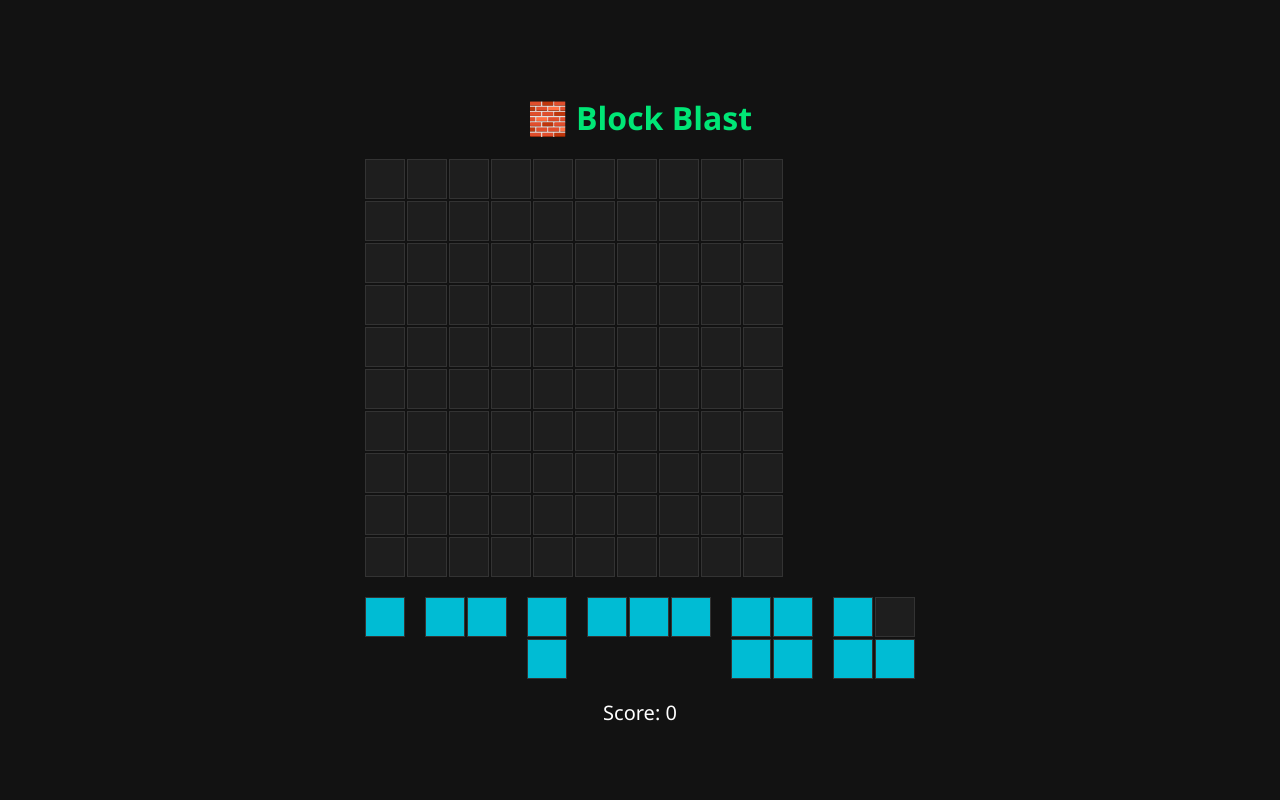
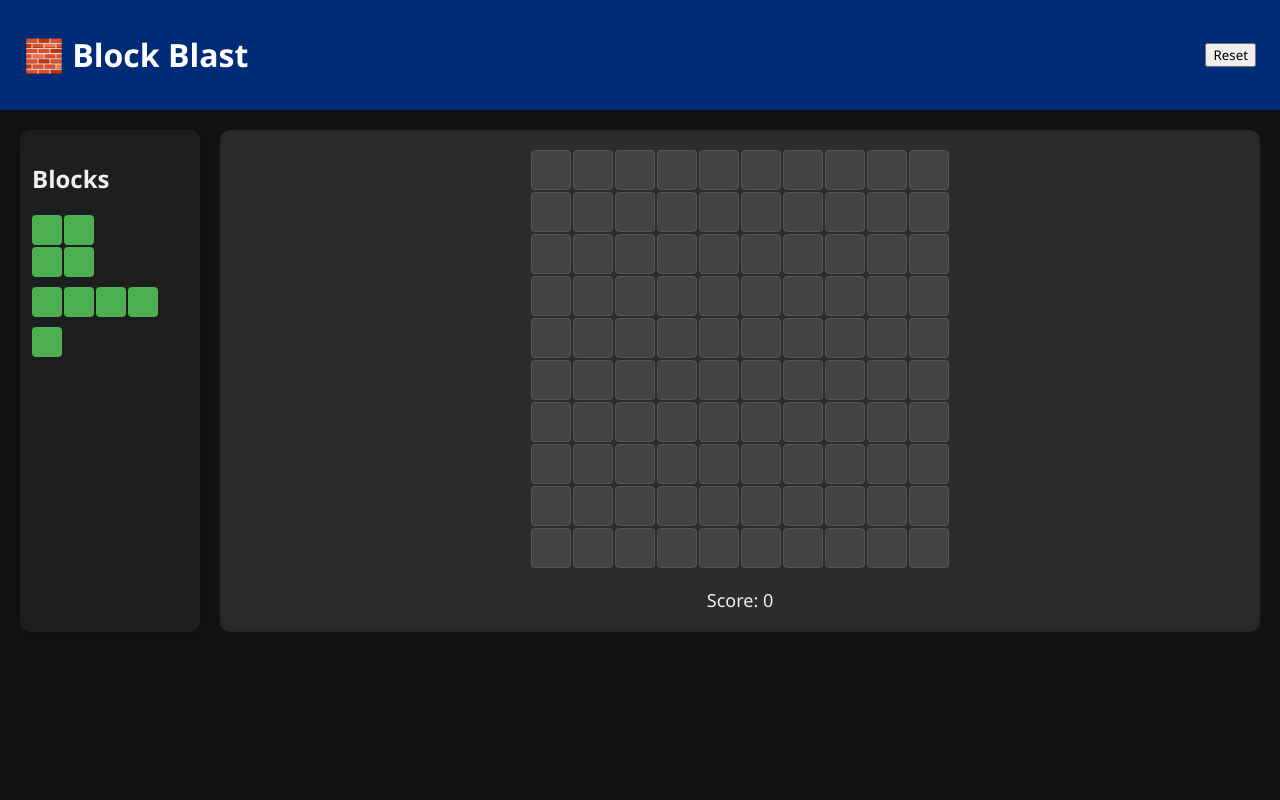
Before and after one commit to MALJDano/Blockblast, a PHP site: page / in a window 1280 px wide. Run offline with PHP 8.4, Linux system fonts and the light colour scheme.

Commit message:
added shape randomizer and edited styles

```diff
--- a/public/css/style.css
+++ b/public/css/style.css
@@ -1,48 +1,52 @@
+:root {
+  --bg-dark: #121212;
+  --bg-medium: #1e1e1e;
+  --bg-light: #2c2c2c;
+  --block-color: #00bcd4;
+  --block-alt: #4caf50;
+  --text-light: #f0f0f0;
+  --accent: #2196f3;
+}
+
+* {
+  box-sizing: border-box;
+  font-family: 'Segoe UI', sans-serif;
+}
+
 body {
   margin: 0;
-    background-color: #121212;
-    color: #f0f0f0;
-    font-family: 'Segoe UI', sans-serif;
-    display: flex;
-    justify-content: center;
-    align-items: center;
-    height: 100vh;
+  background-color: var(--bg-dark);
+  color: var(--text-light);
 }
 
-.container {
-    text-align: center;
+header {
+  background-color: #002c77;
+  color: white;
+  padding: 12px 24px;
+  display: flex;
+  justify-content: space-between;
+  align-items: center;
 }
 
-h1 {
-    margin-bottom: 20px;
-    color: #00e676;
+main {
+  display: flex;
+  padding: 20px;
+  gap: 20px;
 }
 
-#game-board {
-    display: grid;
-    grid-template-columns: repeat(10, 40px);
-    grid-template-rows: repeat(10, 40px);
-    gap: 2px;
-    margin: 0 auto 20px;
-}
-
-.cell {
-    width: 40px;
-    height: 40px;
-    background-color: #1e1e1e;
-    border: 1px solid #333;
-    box-sizing: border-box;
-}
-
-.cell.filled {
-    background-color: #00bcd4;
+.toolbox {
+  width: 180px;
+  background-color: var(--bg-medium);
+  padding: 12px;
+  border-radius: 10px;
+  box-shadow: 0 2px 10px rgba(0,0,0,0.2);
 }
 
 #block-container {
+  margin-top: 10px;
   display: flex;
-    justify-content: center;
-    gap: 20px;
-    margin-top: 20px;
+  flex-direction: column;
+  gap: 10px;
 }
 
 .block {
@@ -51,8 +55,44 @@ h1 {
   cursor: grab;
 }
 
-.score {
-    margin-top: 20px;
-    font-size: 20px;
-    color: #ffffff;
+.block .cell {
+  width: 30px;
+  height: 30px;
+  background-color: var(--block-alt);
+  border-radius: 4px;
 }
+
+.game-section {
+  flex-grow: 1;
+  background-color: var(--bg-light);
+  padding: 20px;
+  border-radius: 10px;
+  box-shadow: inset 0 0 8px rgba(0,0,0,0.2);
+  display: flex;
+  flex-direction: column;
+  align-items: center;
+}
+
+#game-board {
+  display: grid;
+  grid-template-columns: repeat(10, 40px);
+  grid-template-rows: repeat(10, 40px);
+  gap: 2px;
+  margin-bottom: 20px;
+}
+
+#game-board .cell {
+  width: 40px;
+  height: 40px;
+  background-color: #444;
+  border: 1px solid #555;
+  border-radius: 4px;
+}
+
+#game-board .cell.filled {
+  background-color: var(--block-color);
+}
+
+.score-panel {
+  font-size: 18px;
+}
--- a/public/js/game.js
+++ b/public/js/game.js
@@ -1,152 +1,190 @@
 const board = document.getElementById("game-board");
 const scoreDisplay = document.getElementById("score");
+const blockContainer = document.getElementById("block-container");
+
+const boardSize = 10;
 let score = 0;
-const boardSize = 10;
 let grid = [];
+let shapesInPlay = [];
 
-// Initialize board
+// Define shape options
+const SHAPES = [
+  [[1]],
+  [[1, 1]],
+  [[1], [1]],
+  [[1, 1], [1, 1]],
+  [[1, 1, 1]],
+  [[1, 0], [1, 1]],
+  [[0, 1], [1, 1]],
+  [[1], [1], [1]],
+  [[1, 1, 1, 1]]
+];
+
+// Create the game board
 function createBoard() {
   grid = [];
   board.innerHTML = '';
   for (let y = 0; y < boardSize; y++) {
-        let row = [];
+    grid[y] = [];
     for (let x = 0; x < boardSize; x++) {
+      grid[y][x] = 0;
       const cell = document.createElement("div");
       cell.classList.add("cell");
       cell.dataset.row = y;
       cell.dataset.col = x;
       board.appendChild(cell);
-            row.push(0);
     }
-        grid.push(row);
   }
 }
 
-// Create sample blocks
+// Update UI board
+function updateBoardUI() {
+  document.querySelectorAll("#game-board .cell").forEach(cell => {
+    const y = parseInt(cell.dataset.row);
+    const x = parseInt(cell.dataset.col);
+    if (grid[y][x] === 1) {
+      cell.classList.add("filled");
+    } else {
+      cell.classList.remove("filled");
+    }
+  });
+}
+
+// Generate 3 new blocks
 function generateBlocks() {
-    const container = document.getElementById("block-container");
-    container.innerHTML = '';
+  blockContainer.innerHTML = '';
+  shapesInPlay = [];
 
-    const shapes = [
-        [[1]],
-        [[1, 1]],
-        [[1], [1]],
-        [[1, 1, 1]],
-        [[1, 1], [1, 1]],
-        [[1, 0], [1, 1]]
-    ];
+  while (shapesInPlay.length < 3) {
+    const rand = SHAPES[Math.floor(Math.random() * SHAPES.length)];
+    shapesInPlay.push(rand);
+  }
 
-    for (let shape of shapes) {
+  shapesInPlay.forEach(shape => {
     const block = document.createElement("div");
     block.classList.add("block");
-        block.style.gridTemplateColumns = `repeat(${shape[0].length}, 40px)`;
-        block.style.gridTemplateRows = `repeat(${shape.length}, 40px)`;
+    block.style.gridTemplateColumns = `repeat(${shape[0].length}, 30px)`;
+    block.style.gridTemplateRows = `repeat(${shape.length}, 30px)`;
 
-        for (let row of shape) {
-            for (let cellVal of row) {
+    shape.forEach(row => {
+      row.forEach(val => {
         const cell = document.createElement("div");
         cell.classList.add("cell");
-                if (cellVal === 1) {
-                    cell.classList.add("filled");
-                }
+        if (val === 1) cell.classList.add("filled");
         block.appendChild(cell);
-            }
+      });
+    });
+
+    block.draggable = true;
+    block.dataset.shape = JSON.stringify(shape);
+    block.addEventListener("dragstart", e => {
+      e.dataTransfer.setData("text/plain", JSON.stringify(shape));
+    });
+
+    blockContainer.appendChild(block);
+  });
 }
 
-        block.draggable = true;
-        block.ondragstart = e => {
-            e.dataTransfer.setData("text/plain", JSON.stringify(shape));
-        };
-
-        container.appendChild(block);
-    }
-}
-
-// Allow drop on grid
-board.ondragover = e => e.preventDefault();
-board.ondrop = e => {
-    const shape = JSON.parse(e.dataTransfer.getData("text/plain"));
-    const rect = board.getBoundingClientRect();
-    const x = Math.floor((e.clientX - rect.left) / 42); // 40px cell + 2px gap
-    const y = Math.floor((e.clientY - rect.top) / 42);
-
-    if (canPlaceShape(shape, x, y)) {
-        placeShape(shape, x, y);
-        checkLines();
-        updateBoardUI();
-        generateBlocks();
-    }
-};
-
-// Can shape fit?
+// Can we place this shape at this location?
 function canPlaceShape(shape, startX, startY) {
-    for (let i = 0; i < shape.length; i++) {
-        for (let j = 0; j < shape[i].length; j++) {
-            if (shape[i][j] === 1) {
-                let x = startX + j;
-                let y = startY + i;
-                if (x >= boardSize || y >= boardSize || grid[y][x] === 1) {
-                    return false;
-                }
+  for (let y = 0; y < shape.length; y++) {
+    for (let x = 0; x < shape[0].length; x++) {
+      if (shape[y][x] === 1) {
+        const boardY = startY + y;
+        const boardX = startX + x;
+        if (
+          boardY >= boardSize ||
+          boardX >= boardSize ||
+          grid[boardY][boardX] === 1
+        ) return false;
       }
     }
   }
   return true;
 }
 
-// Place the shape on the grid
+// Place shape, update score, then check lines
 function placeShape(shape, startX, startY) {
-    for (let i = 0; i < shape.length; i++) {
-        for (let j = 0; j < shape[i].length; j++) {
-            if (shape[i][j] === 1) {
-                let x = startX + j;
-                let y = startY + i;
-                grid[y][x] = 1;
+  let placedCount = 0;
+
+  for (let y = 0; y < shape.length; y++) {
+    for (let x = 0; x < shape[0].length; x++) {
+      if (shape[y][x] === 1) {
+        const gx = startX + x;
+        const gy = startY + y;
+        grid[gy][gx] = 1;
+        placedCount++;
       }
     }
   }
-    score += shape.flat().filter(x => x === 1).length;
+
+  score += placedCount; // +1 per cell
+  checkLines();
+  updateBoardUI();
   scoreDisplay.textContent = score;
+
+  // Remove used block from container
+  const blocks = Array.from(blockContainer.children);
+  const used = blocks.find(b => b.dataset.shape === JSON.stringify(shape));
+  if (used) used.remove();
+
+  // If all 3 used, regenerate
+  if (blockContainer.children.length === 0) {
+    generateBlocks();
+  }
 }
 
-// Clear full lines
+// Clear full rows or columns
 function checkLines() {
-    for (let i = 0; i < boardSize; i++) {
-        if (grid[i].every(cell => cell === 1)) {
-            grid[i] = Array(boardSize).fill(0);
+  // Rows
+  for (let y = 0; y < boardSize; y++) {
+    if (grid[y].every(cell => cell === 1)) {
+      grid[y] = new Array(boardSize).fill(0);
       score += 10;
     }
   }
 
-    for (let col = 0; col < boardSize; col++) {
+  // Columns
+  for (let x = 0; x < boardSize; x++) {
     let full = true;
-        for (let row = 0; row < boardSize; row++) {
-            if (grid[row][col] === 0) {
+    for (let y = 0; y < boardSize; y++) {
+      if (grid[y][x] === 0) {
         full = false;
         break;
       }
     }
     if (full) {
-            for (let row = 0; row < boardSize; row++) {
-                grid[row][col] = 0;
+      for (let y = 0; y < boardSize; y++) {
+        grid[y][x] = 0;
       }
       score += 10;
     }
   }
+}
+
+// Drop logic
+board.addEventListener("dragover", e => e.preventDefault());
+
+board.addEventListener("drop", e => {
+  e.preventDefault();
+  const shape = JSON.parse(e.dataTransfer.getData("text/plain"));
+  const rect = board.getBoundingClientRect();
+  const offsetX = Math.floor((e.clientX - rect.left) / 42);
+  const offsetY = Math.floor((e.clientY - rect.top) / 42);
+
+  if (canPlaceShape(shape, offsetX, offsetY)) {
+    placeShape(shape, offsetX, offsetY);
+  }
+});
+
+// Reset game
+function resetGame() {
+  createBoard();
+  generateBlocks();
+  score = 0;
   scoreDisplay.textContent = score;
 }
 
-// Update the visual board
-function updateBoardUI() {
-    const cells = document.querySelectorAll(".cell");
-    cells.forEach(cell => {
-        const x = parseInt(cell.dataset.col);
-        const y = parseInt(cell.dataset.row);
-        if (grid[y][x] === 1) {
-            cell.classList.add("filled");
-        }
-    });
-}
-
+// Init
 createBoard();
 generateBlocks();
--- a/views/game.php
+++ b/views/game.php
@@ -1,17 +1,30 @@
 <!DOCTYPE html>
 <html lang="en">
 <head>
-    <meta charset="UTF-8">
-    <title>Block Blast</title>
-    <link rel="stylesheet" href="public/css/style.css">
+  <meta charset="UTF-8" />
+  <title>Block Blast Web</title>
+  <link rel="stylesheet" href="public/css/style.css" />
 </head>
 <body>
-    <div class="container">
-        <h1>🧱 Block Blast</h1>
-        <div id="game-board"></div>
-        <div id="block-container"></div>
-        <div class="score">Score: <span id="score">0</span></div>
+  <header>
+    <h1>🧱 Block Blast</h1>
+    <button onclick="resetGame()">Reset</button>
+  </header>
+
+  <main>
+    <div class="toolbox">
+      <h2>Blocks</h2>
+      <div id="block-container"></div>
     </div>
-    <script src="public/js/game.js"></script>
+
+    <div class="game-section">
+      <div id="game-board"></div>
+      <div class="score-panel">
+        Score: <span id="score">0</span>
+      </div>
+    </div>
+  </main>
+
+  <script src="public/js/game.js"></script>
 </body>
 </html>
```
Lines whose indentation alone changed are shown as unchanged.
